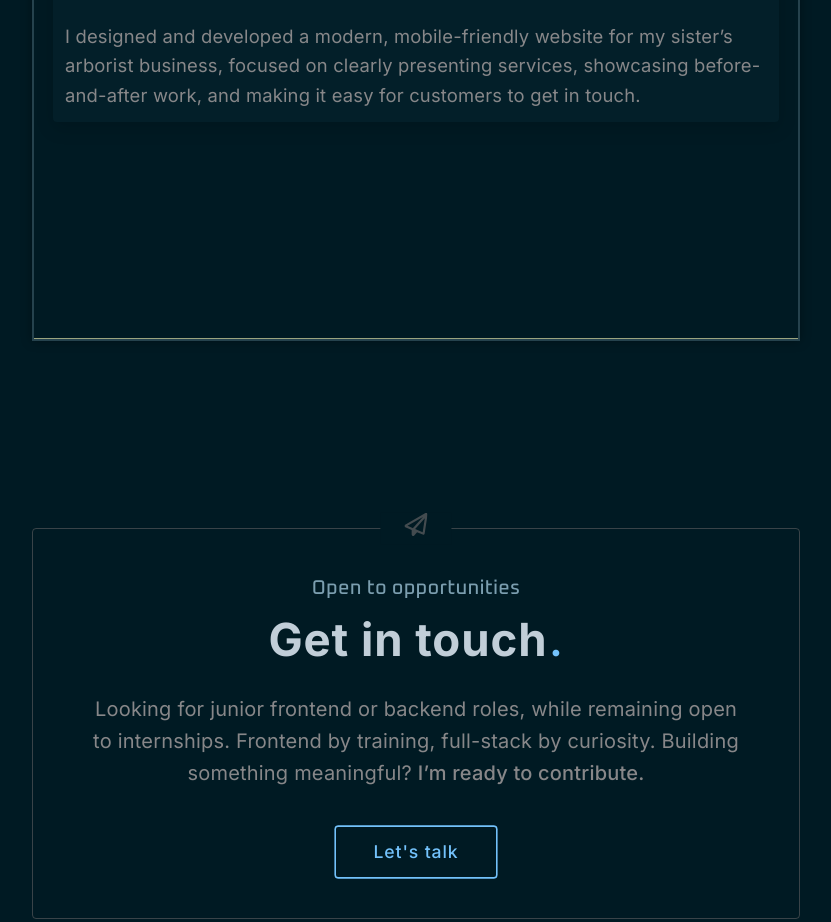
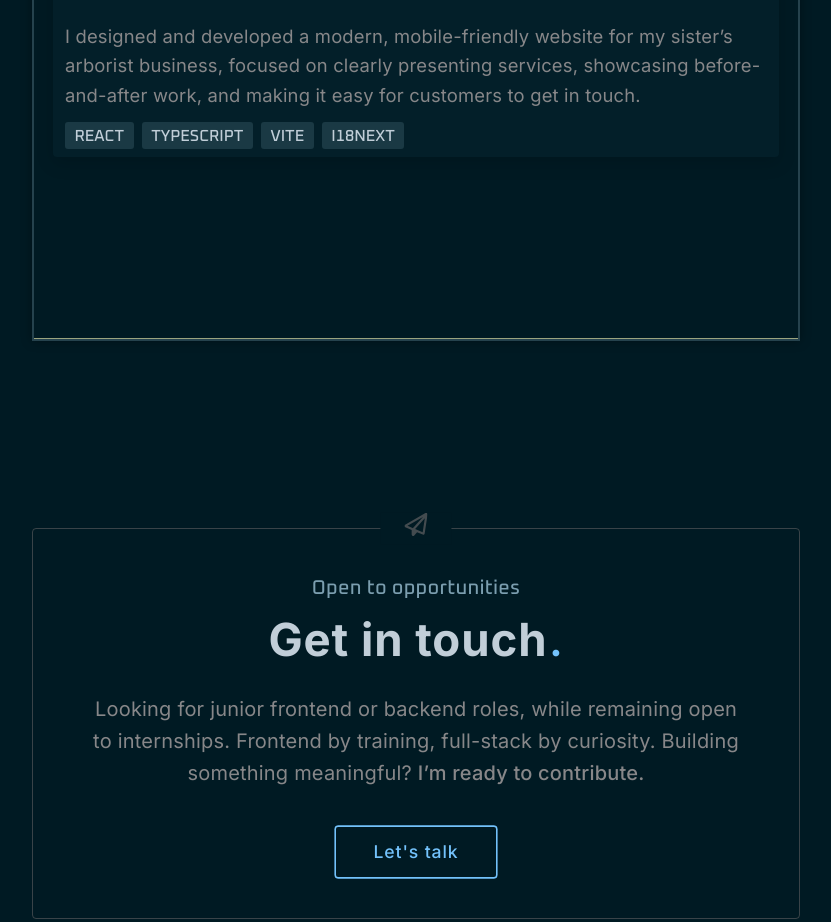
Before and after one commit to ghidra-codes/ak-portfolio, a React (Vite) app: page / in a window 1280 px wide. Shown: the part 4523-5445 px from the top of the page, without its empty margins (224-1055 px from the left). Built offline with nearby package versions, Linux system fonts and the light colour scheme.

Commit message:
displaying technologies for other projects

```diff
--- a/src/assets/scss/about/tech-stack/_techStackIcon.scss
+++ b/src/assets/scss/about/tech-stack/_techStackIcon.scss
@@ -23,7 +23,7 @@
 	.icon-label {
 		white-space: nowrap;
 		color: $blue-ivory;
-		@include fluid-type(small-p);
+		@include fluid-type(label);
 	}
 
 	@include respond(desktop) {
--- a/src/assets/scss/abstracts/_variables.scss
+++ b/src/assets/scss/abstracts/_variables.scss
@@ -31,15 +31,21 @@ $font-sizes: (
 	),
 
 	small-p: (
+		min: 0.88rem,
+		fluid: 1.75vw,
+		max: 1.15rem,
+	),
+
+	label: (
 		min: 0.9rem,
 		fluid: 1.85vw,
 		max: 1.25rem,
 	),
 
-	smaller-p: (
-		min: 0.88rem,
-		fluid: 1.75vw,
-		max: 1.15rem,
+	small-label: (
+		min: 0.78rem,
+		fluid: 1.5vw,
+		max: 1rem,
 	),
 
 	header-p: (
--- a/src/assets/scss/projects/_otherProjects.scss
+++ b/src/assets/scss/projects/_otherProjects.scss
@@ -97,8 +97,26 @@
 			}
 
 			.description {
-				@include fluid-type(smaller-p);
+				@include fluid-type(small-p);
 				margin-bottom: 0.25rem;
+			}
+
+			.technologies {
+				display: flex;
+				flex-wrap: wrap;
+				gap: 0.5rem;
+
+				.technology {
+					@include flex-center;
+					@include fluid-type(small-label);
+					font-family: "Oxanium", sans-serif;
+					text-transform: uppercase;
+					background-color: rgba($blue-gray, 0.2);
+					padding: 0.35rem 0.6rem;
+					border-radius: 3px;
+					font-weight: 500;
+					line-height: 1;
+				}
 			}
 		}
 	}
--- a/src/assets/scss/projects/_projectFeature.scss
+++ b/src/assets/scss/projects/_projectFeature.scss
@@ -62,7 +62,7 @@
 		z-index: 3;
 
 		p {
-			@include fluid-type(smaller-p);
+			@include fluid-type(small-p);
 			color: $blue-tint;
 			line-height: 1.4;
 			margin-left: auto;
--- a/src/components/projects/OtherProjects.tsx
+++ b/src/components/projects/OtherProjects.tsx
@@ -15,7 +15,7 @@ const OtherProjects = () => {
 	return (
 		<div className="other-projects-container">
 			<div ref={scrollRef} className="other-projects-scroll">
-				{OTHER_PROJECTS.map(({ id, title, description, links }) => (
+				{OTHER_PROJECTS.map(({ id, title, description, links, technologies }) => (
 					<motion.div
 						key={id}
 						className="other-project"
@@ -33,6 +33,13 @@ const OtherProjects = () => {
 								</div>
 							</div>
 							<p className="description">{description}</p>
+							<div className="technologies">
+								{technologies.map((tech) => (
+									<span key={tech} className="technology">
+										{tech}
+									</span>
+								))}
+							</div>
 						</motion.div>
 					</motion.div>
 				))}
--- a/src/components/projects/Projects.tsx
+++ b/src/components/projects/Projects.tsx
@@ -1,3 +1,4 @@
+import React from "react";
 import { FEATURED_PROJECTS } from "@/constants/featuredProjects";
 import { PROJECT_ICONS } from "@/constants/projectIcons";
 import SectionDivider from "../layout/SectionDivider";
@@ -18,9 +19,9 @@ export default function Projects() {
 			{/* PROJECT LIST */}
 			{FEATURED_PROJECTS.map((project, index) => {
 				return (
-					<>
+					<React.Fragment key={project.id}>
 						<ProjectFeature
-							key={project.id}
+							id={project.id}
 							imageProps={project.image}
 							heading={<h3>{project.title}</h3>}
 							description={<p>{project.description}</p>}
@@ -43,7 +44,7 @@ export default function Projects() {
 								<FeatureDivider />
 							</RevealAnimation>
 						)}
-					</>
+					</React.Fragment>
 				);
 			})}
 
--- a/src/components/projects/project-feature/ProjectFeature.tsx
+++ b/src/components/projects/project-feature/ProjectFeature.tsx
@@ -8,6 +8,7 @@ import DesktopLayout from "./DesktopLayout";
 import MobileLayout from "./MobileLayout";
 
 interface ProjectFeatureProps {
+	id: string;
 	imageProps: StaticTintedImageProps;
 	heading: React.ReactNode;
 	description: React.ReactNode;
@@ -17,6 +18,7 @@ interface ProjectFeatureProps {
 }
 
 const ProjectFeature: FC<ProjectFeatureProps> = ({
+	id,
 	imageProps,
 	heading,
 	description,
@@ -46,6 +48,7 @@ const ProjectFeature: FC<ProjectFeatureProps> = ({
 
 	return (
 		<div
+			id={id}
 			className={classNames("project-feature", {
 				"is-mobile": isSmallScreen,
 				"is-desktop": !isSmallScreen,
--- a/src/constants/otherProjects.ts
+++ b/src/constants/otherProjects.ts
@@ -5,6 +5,7 @@ interface OtherProject {
 	title: string;
 	description: string;
 	links: ProjectLinks;
+	technologies: string[];
 }
 
 export const OTHER_PROJECTS: OtherProject[] = [
@@ -17,5 +18,6 @@ export const OTHER_PROJECTS: OtherProject[] = [
 			github: "asd",
 			site: "asd",
 		},
+		technologies: ["React", "TypeScript", "Vite", "i18next"],
 	},
 ];
```
